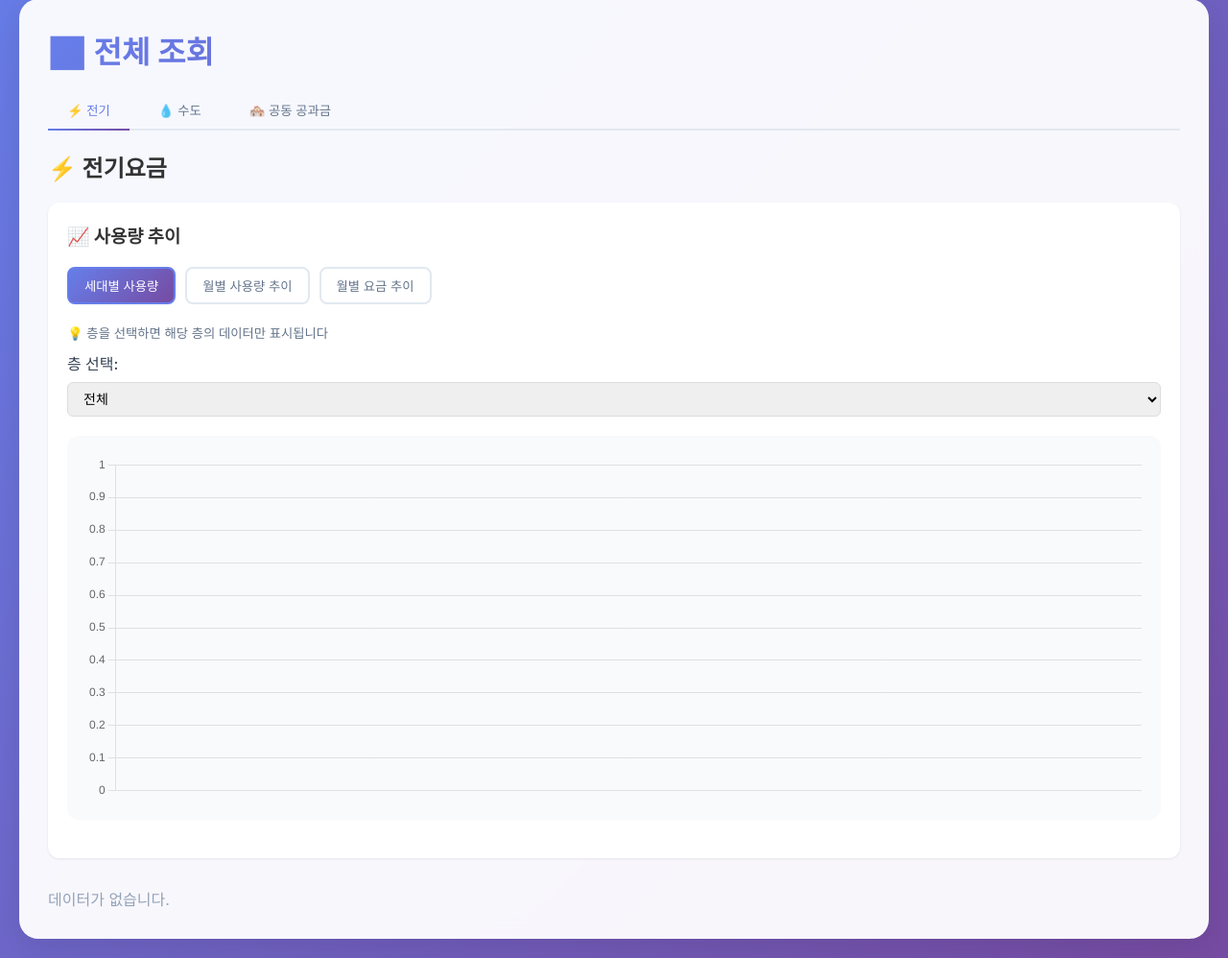
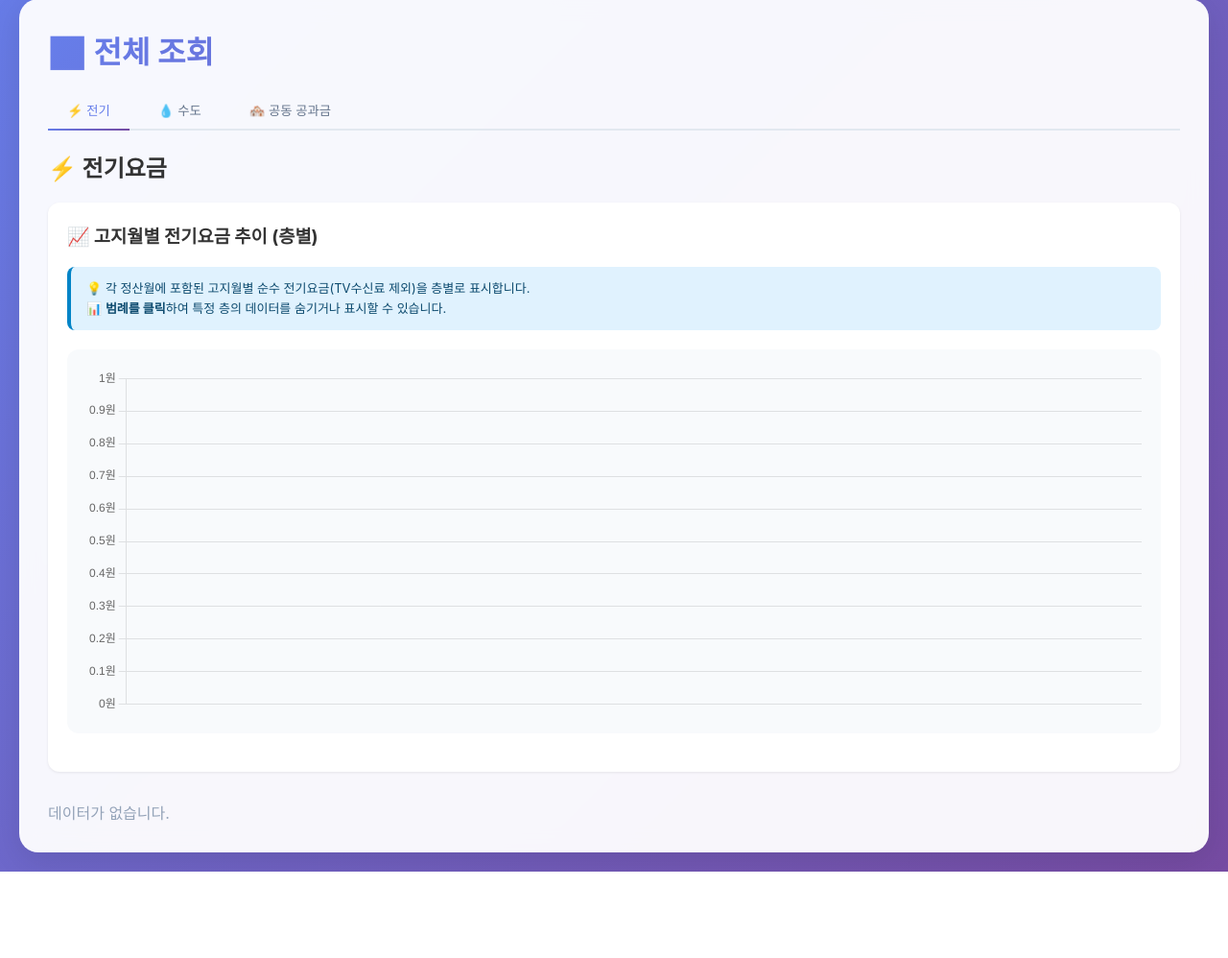
Before and after one commit to InFinity-dev/BillCalculator, a Flask app: page /view in a window 1280 px wide. Shown: the part 105-1103 px from the top of the page at 96% size. After the commit the page ends 1013 px from the top, so only its background shows below. Run offline with Flask 3, Linux system fonts and the light colour scheme.

Commit message:
조회 페이지 시각화 개선 - 전기요금 고지 월별 요금만 남김 정산 페이지 UI 개선 - Step 2 UI 개선 : 세대 비고 정보 표기

```diff
--- a/app.py
+++ b/app.py
@@ -917,6 +917,8 @@ def calculate_common():
 # ======================================================
 # Views / Delete
 # ======================================================
+# app.py의 view_bills 라우트를 다음과 같이 수정하세요
+
 @app.route('/view')
 def view_bills():
     view_type = request.args.get('view', 'month')
@@ -944,7 +946,7 @@ def view_bills():
             'tv_fee_total': float(b.tv_fee_total or 0),
             'billing_months_count': b.billing_months_count or 1,
             'monthly_details': b.monthly_details or [],
-            'details': [  # ★ 새로 추가: 세대별 상세 정보
+            'details': [
                 {
                     'unit_name': d.unit.unit_name,
                     'usage_amount': float(d.usage_amount),
@@ -1046,19 +1048,29 @@ def invoice_combination():
     common_bills = CommonBill.query.order_by(CommonBill.billing_month.desc(), CommonBill.id.desc()).all()
     combinations = InvoiceCombination.query.order_by(InvoiceCombination.created_at.desc()).all()
     units = Unit.query.filter_by(is_vacant=False).order_by(Unit.floor_id, Unit.unit_name).all()
+    floors = Floor.query.order_by(Floor.floor_number).all()  # 층 정보 추가
 
     units_json = [{
         'id': u.id,
+        'floor_id': u.floor_id,
         'unit_name': u.unit_name,
+        'memo': u.memo or '',  # 세대 비고 추가
         'is_vacant': u.is_vacant
     } for u in units]
+
+    floors_json = [{
+        'id': f.id,
+        'floor_number': f.floor_number,
+        'name': f.name or ''
+    } for f in floors]
 
     return render_template('invoice.html',
                            electric_bills=electric_bills,
                            water_bills=water_bills,
                            common_bills=common_bills,
                            combinations=combinations,
-                           units=units_json)
+                           units=units_json,
+                           floors=floors_json)
 
 
 @app.route('/invoice/create', methods=['POST'])
--- a/templates/invoice_print.html
+++ b/templates/invoice_print.html
@@ -262,14 +262,14 @@
                     {% if invoice.additional_charges %}
                         {% for charge in invoice.additional_charges %}
                         <tr>
-                            <td class="additional-item">{{ charge.description }}</td>
+                            <td class="additional-item">기타 - {{ charge.description }}</td>
                             <td class="amount" style="color:#c53030;">{{ "{:,.0f}".format(charge.amount) }}원</td>
                         </tr>
                         {% endfor %}
                     {% endif %}
 
                     <tr class="total-row">
-                        <td>이 청구금액</td>
+                        <td>총 청구금액</td>
                         <td class="amount">{{ "{:,.0f}".format(invoice.total_amount) }}원</td>
                     </tr>
                 </tbody>
--- a/templates/invoice_view.html
+++ b/templates/invoice_view.html
@@ -50,7 +50,7 @@
             <th>전기요금</th>
             <th>수도요금</th>
             <th>공동공과금</th>
-            <th>특별 추가금</th>
+            <th>기타</th>
             <th style="background: #fef3c7;">최종 청구금액</th>
             <th>세대 메모</th>
         </tr>
@@ -143,7 +143,7 @@
     <p style="color: #1e40af;">
         💡 <strong>안내:</strong>
         각 항목별 금액은 10원 단위로 올림 처리되어 있습니다.
-        특별 추가금은 세대별로 개별 부과된 항목입니다.
+        기타 항목은 세대별로 개별 부과된 항목입니다.
         인쇄용 보기에서는 세대별로 잘라서 배부할 수 있는 형식으로 출력됩니다.
     </p>
 </div>
--- a/templates/view.html
+++ b/templates/view.html
@@ -12,52 +12,19 @@
     border-radius: 12px;
   }
 
-  .chart-selector {
-    display: flex;
-    gap: 10px;
-    margin-bottom: 20px;
-    flex-wrap: wrap;
+  .chart-info {
+    background: #e0f2fe;
+    padding: 12px 16px;
+    border-radius: 8px;
+    margin-bottom: 15px;
+    border-left: 4px solid #0284c7;
   }
 
-  .chart-btn {
-    padding: 8px 16px;
-    border: 2px solid #e2e8f0;
-    background: white;
-    border-radius: 8px;
-    cursor: pointer;
-    font-weight: 500;
-    transition: all 0.3s ease;
-    color: #64748b;
-  }
-
-  .chart-btn.active {
-    background: linear-gradient(135deg, #667eea, #764ba2);
-    color: white;
-    border-color: #667eea;
-  }
-
-  .chart-btn:hover {
-    border-color: #667eea;
-  }
-
-  .chart-legend {
-    display: flex;
-    gap: 15px;
-    flex-wrap: wrap;
-    margin-top: 15px;
-    font-size: 12px;
-  }
-
-  .legend-item {
-    display: flex;
-    align-items: center;
-    gap: 6px;
-  }
-
-  .legend-color {
-    width: 12px;
-    height: 12px;
-    border-radius: 2px;
+  .chart-info p {
+    margin: 0;
+    color: #0c4a6e;
+    font-size: 13px;
+    line-height: 1.6;
   }
 </style>
 {% endblock %}
@@ -77,26 +44,18 @@
 
   <!-- 전기 그래프 섹션 -->
   <div style="background:white;padding:20px;border-radius:12px;margin-bottom:30px;box-shadow:0 1px 3px rgba(0,0,0,0.08);">
-    <h3>📈 사용량 추이</h3>
+    <h3>📈 고지월별 전기요금 추이 (층별)</h3>
 
-    <div class="chart-selector">
-      <button class="chart-btn active" onclick="switchElectricChart('usage')">세대별 사용량</button>
-      <button class="chart-btn" onclick="switchElectricChart('trend')">월별 사용량 추이</button>
-      <button class="chart-btn" onclick="switchElectricChart('cost')">월별 요금 추이</button>
-    </div>
-    <small style="color:#64748b;display:block;margin-bottom:10px;">💡 층을 선택하면 해당 층의 데이터만 표시됩니다</small>
-    <div style="margin-bottom:15px;">
-      <label style="font-weight:500;margin-right:10px;">층 선택:</label>
-      <select id="electricFloorFilter" onchange="updateElectricChart(currentElectricChartType)" style="padding:8px 12px;border:1px solid #ddd;border-radius:6px;font-size:14px;">
-        <option value="">전체</option>
-      </select>
+    <div class="chart-info">
+      <p>
+        💡 각 정산월에 포함된 고지월별 순수 전기요금(TV수신료 제외)을 층별로 표시합니다.<br>
+        📊 <strong>범례를 클릭</strong>하여 특정 층의 데이터를 숨기거나 표시할 수 있습니다.
+      </p>
     </div>
 
     <div class="chart-container">
       <canvas id="electricChart"></canvas>
     </div>
-
-    <div class="chart-legend" id="electricLegend"></div>
   </div>
 
   <!-- 전기요금 목록 -->
@@ -114,8 +73,6 @@
     <div class="chart-container">
       <canvas id="waterChart"></canvas>
     </div>
-
-    <div class="chart-legend" id="waterLegend"></div>
   </div>
 
   <!-- 수도요금 목록 -->
@@ -146,7 +103,6 @@ const commonBills = {{ (common_bills_json|default([]))|tojson }};
 
 let electricChart = null;
 let waterChart = null;
-let currentElectricChartType = 'usage';
 
 // 색상 팔레트
 const colors = [
@@ -155,159 +111,88 @@ const colors = [
   '#a8edea', '#fed6e3', '#ff9671', '#ffd93d'
 ];
 
-// 전기 차트 데이터 준비
-function prepareElectricChartData(type) {
-  if (type === 'usage') {
-    return prepareElectricUsageData();
-  } else if (type === 'trend') {
-    return prepareElectricTrendData();
-  } else if (type === 'cost') {
-    return prepareElectricCostData();
-  }
-}
-
-// 선택된 층 필터 가져오기
-function getSelectedFloor() {
-  return document.getElementById('electricFloorFilter').value;
-}
-
-// 세대별 사용량 (최근 정산 기준)
-function prepareElectricUsageData() {
+// 전기 차트 데이터 준비 (층별 고지월 전기요금 추이)
+function prepareElectricChartData() {
   if (electricBills.length === 0) {
     return { labels: [], datasets: [] };
   }
 
-  const selectedFloor = getSelectedFloor();
+  // 층별로 그룹화
+  const floorDataMap = new Map(); // key: floor_id, value: { floor_name, monthlyData: Map }
 
-  // 최근 정산 선택
-  let latestBill = electricBills[0];
-  if (selectedFloor) {
-    latestBill = electricBills.find(b => b.floor_id == selectedFloor) || electricBills[0];
-  }
+  electricBills.forEach(bill => {
+    const floorId = bill.floor_id;
+    const floorName = bill.floor_name || `층 ${floorId}`;
 
-  // 실제 데이터베이스 구조에서 가져온 세대별 사용량
-  // 백엔드에서 electric_bills_detail 데이터를 함께 제공해야 함
-  const details = latestBill.details || [];
-  const labels = details.map(d => d.unit_name);
-  const usage = details.map(d => parseFloat(d.usage_amount) || 0);
+    if (!floorDataMap.has(floorId)) {
+      floorDataMap.set(floorId, {
+        floor_name: floorName,
+        monthlyData: new Map() // key: 'YYYY-MM', value: amount
+      });
+    }
 
-  if (labels.length === 0) {
+    const floorData = floorDataMap.get(floorId);
+
+    // 해당 층의 고지월별 데이터 추출
+    if (bill.monthly_details && Array.isArray(bill.monthly_details)) {
+      bill.monthly_details.forEach(detail => {
+        if (detail.month) {
+          const monthKey = detail.month.substring(0, 7);
+          const amount = parseFloat(detail.amount || 0);
+
+          // 동일 고지월이 여러 정산에 포함된 경우 합산
+          if (floorData.monthlyData.has(monthKey)) {
+            floorData.monthlyData.set(monthKey, floorData.monthlyData.get(monthKey) + amount);
+          } else {
+            floorData.monthlyData.set(monthKey, amount);
+          }
+        }
+      });
+    }
+  });
+
+  // 모든 고지월 수집 및 정렬
+  const allMonths = new Set();
+  floorDataMap.forEach(floorData => {
+    floorData.monthlyData.forEach((amount, month) => {
+      allMonths.add(month);
+    });
+  });
+  const sortedMonths = Array.from(allMonths).sort();
+
+  if (sortedMonths.length === 0) {
     return { labels: [], datasets: [] };
   }
 
-  return {
-    labels: labels,
-    datasets: [{
-      label: `${latestBill.billing_month.slice(0, 7)} 사용량 (kWh)`,
-      data: usage,
-      backgroundColor: colors.slice(0, usage.length),
-      borderColor: colors.slice(0, usage.length),
-      borderWidth: 2,
-      borderRadius: 8,
-      tension: 0.4
-    }]
-  };
-}
+  // 층별 데이터셋 생성
+  const datasets = [];
+  let colorIndex = 0;
 
-// 월별 사용량 추이 (세대별)
-function prepareElectricTrendData() {
-  if (electricBills.length === 0) {
-    return { labels: [], datasets: [] };
-  }
+  floorDataMap.forEach((floorData, floorId) => {
+    const data = sortedMonths.map(month => {
+      return floorData.monthlyData.get(month) || 0;
+    });
 
-  const selectedFloor = getSelectedFloor();
+    datasets.push({
+      label: floorData.floor_name,
+      data: data,
+      borderColor: colors[colorIndex % colors.length],
+      backgroundColor: colors[colorIndex % colors.length] + '30',
+      borderWidth: 3,
+      tension: 0.4,
+      fill: false,
+      pointRadius: 5,
+      pointBackgroundColor: colors[colorIndex % colors.length],
+      pointBorderColor: '#fff',
+      pointBorderWidth: 2
+    });
 
-  // 층별 필터링
-  let filteredBills = selectedFloor
-    ? electricBills.filter(b => b.floor_id == selectedFloor)
-    : electricBills;
-
-  if (filteredBills.length === 0) {
-    return { labels: [], datasets: [] };
-  }
-
-  // 월별 정렬
-  const sortedBills = filteredBills.sort((a, b) =>
-    new Date(a.billing_month) - new Date(b.billing_month)
-  );
-
-  const months = sortedBills.map(b => b.billing_month.slice(0, 7));
-
-  // 모든 세대명 수집
-  const allUnits = new Set();
-  sortedBills.forEach(bill => {
-    (bill.details || []).forEach(d => allUnits.add(d.unit_name));
+    colorIndex++;
   });
 
-  // 세대별 데이터셋 생성
-  const datasets = Array.from(allUnits).map((unitName, idx) => ({
-    label: unitName,
-    data: sortedBills.map(bill => {
-      const detail = (bill.details || []).find(d => d.unit_name === unitName);
-      return detail ? parseFloat(detail.usage_amount) : 0;
-    }),
-    borderColor: colors[idx % colors.length],
-    backgroundColor: colors[idx % colors.length] + '20',
-    borderWidth: 2,
-    tension: 0.4,
-    fill: false,
-    pointRadius: 4
-  }));
-
   return {
-    labels: months,
+    labels: sortedMonths,
     datasets: datasets
-  };
-}
-
-// 월별 요금 추이
-function prepareElectricCostData() {
-  if (electricBills.length === 0) {
-    return { labels: [], datasets: [] };
-  }
-
-  const selectedFloor = getSelectedFloor();
-
-  let filteredBills = selectedFloor
-    ? electricBills.filter(b => b.floor_id == selectedFloor)
-    : electricBills;
-
-  if (filteredBills.length === 0) {
-    return { labels: [], datasets: [] };
-  }
-
-  const sortedBills = filteredBills.sort((a, b) =>
-    new Date(a.billing_month) - new Date(b.billing_month)
-  );
-
-  const months = sortedBills.map(b => b.billing_month.slice(0, 7));
-  const amounts = sortedBills.map(b => parseFloat(b.total_amount) || 0);
-  const tvFees = sortedBills.map(b => parseFloat(b.tv_fee_total) || 0);
-
-  return {
-    labels: months,
-    datasets: [
-      {
-        label: '전기요금',
-        data: amounts,
-        borderColor: colors[0],
-        backgroundColor: colors[0] + '30',
-        borderWidth: 2,
-        tension: 0.4,
-        fill: true,
-        pointRadius: 5
-      },
-      {
-        label: 'TV수신료',
-        data: tvFees,
-        borderColor: colors[1],
-        backgroundColor: colors[1] + '30',
-        borderWidth: 2,
-        tension: 0.4,
-        fill: true,
-        pointRadius: 4
-      }
-    ]
   };
 }
 
@@ -343,78 +228,47 @@ function prepareWaterChartData() {
 }
 
 // 전기 차트 생성/업데이트
-function updateElectricChart(type) {
-  currentElectricChartType = type;
+function updateElectricChart() {
   const ctx = document.getElementById('electricChart').getContext('2d');
-  const data = prepareElectricChartData(type);
+  const data = prepareElectricChartData();
 
   // 기존 차트 파괴
   if (electricChart) {
     electricChart.destroy();
   }
 
-  const chartType = (type === 'usage') ? 'bar' : 'line';
-
   electricChart = new Chart(ctx, {
-    type: chartType,
-    data: data,
-    options: {
-      responsive: true,
-      maintainAspectRatio: false,
-      plugins: {
-        legend: {
-          display: true,
-          position: 'top'
-        },
-        tooltip: {
-          backgroundColor: 'rgba(0,0,0,0.8)',
-          padding: 12,
-          titleFont: { size: 14 },
-          bodyFont: { size: 12 },
-          callbacks: {
-            label: function(context) {
-              return context.dataset.label + ': ' + Math.round(context.parsed.y).toLocaleString() +
-                (type === 'usage' ? 'kWh' : '원');
-            }
-          }
-        }
-      },
-      scales: {
-        y: {
-          beginAtZero: true,
-          ticks: {
-            callback: function(value) {
-              return value.toLocaleString();
-            }
-          }
-        }
-      }
-    }
-  });
-
-  // 범례 업데이트
-  updateLegend('electricLegend', data.datasets);
-}
-
-// 수도 차트 생성
-function updateWaterChart() {
-  const ctx = document.getElementById('waterChart').getContext('2d');
-  const data = prepareWaterChartData();
-
-  if (waterChart) {
-    waterChart.destroy();
-  }
-
-  waterChart = new Chart(ctx, {
     type: 'line',
     data: data,
     options: {
       responsive: true,
       maintainAspectRatio: false,
+      interaction: {
+        mode: 'index',
+        intersect: false,
+      },
       plugins: {
         legend: {
           display: true,
-          position: 'top'
+          position: 'top',
+          onClick: function(e, legendItem, legend) {
+            // 기본 레전드 클릭 동작 사용
+            const index = legendItem.datasetIndex;
+            const chart = legend.chart;
+            const meta = chart.getDatasetMeta(index);
+
+            // 데이터셋 표시/숨김 토글
+            meta.hidden = meta.hidden === null ? !chart.data.datasets[index].hidden : null;
+
+            chart.update();
+          },
+          labels: {
+            usePointStyle: true,
+            padding: 15,
+            font: {
+              size: 13
+            }
+          }
         },
         tooltip: {
           backgroundColor: 'rgba(0,0,0,0.8)',
@@ -440,26 +294,51 @@ function updateWaterChart() {
       }
     }
   });
-
-  updateLegend('waterLegend', data.datasets);
 }
 
-// 범례 업데이트
-function updateLegend(elementId, datasets) {
-  const legend = document.getElementById(elementId);
-  legend.innerHTML = datasets.map((ds, idx) => `
-    <div class="legend-item">
-      <div class="legend-color" style="background-color: ${ds.borderColor || ds.backgroundColor}"></div>
-      <span>${ds.label}</span>
-    </div>
-  `).join('');
-}
+// 수도 차트 생성
+function updateWaterChart() {
+  const ctx = document.getElementById('waterChart').getContext('2d');
+  const data = prepareWaterChartData();
 
-// 차트 버튼 업데이트
-function switchElectricChart(type) {
-  document.querySelectorAll('.chart-btn').forEach(btn => btn.classList.remove('active'));
-  event.target.classList.add('active');
-  updateElectricChart(type);
+  if (waterChart) {
+    waterChart.destroy();
+  }
+
+  waterChart = new Chart(ctx, {
+    type: 'line',
+    data: data,
+    options: {
+      responsive: true,
+      maintainAspectRatio: false,
+      plugins: {
+        legend: {
+          display: false
+        },
+        tooltip: {
+          backgroundColor: 'rgba(0,0,0,0.8)',
+          padding: 12,
+          titleFont: { size: 14 },
+          bodyFont: { size: 12 },
+          callbacks: {
+            label: function(context) {
+              return context.dataset.label + ': ' + Math.round(context.parsed.y).toLocaleString() + '원';
+            }
+          }
+        }
+      },
+      scales: {
+        y: {
+          beginAtZero: true,
+          ticks: {
+            callback: function(value) {
+              return value.toLocaleString() + '원';
+            }
+          }
+        }
+      }
+    }
+  });
 }
 
 // 전기요금 목록 렌더링
@@ -590,24 +469,10 @@ async function deleteBill(type, id) {
 }
 
 // 초기 렌더링
-renderFloorFilter();
 renderElectric();
 renderWater();
 renderCommon();
-updateElectricChart('usage');
+updateElectricChart();
 updateWaterChart();
-
-// 층 필터 드롭다운 채우기
-function renderFloorFilter() {
-  const select = document.getElementById('electricFloorFilter');
-  const floors = [...new Set(electricBills.map(b => ({ id: b.floor_id, name: b.floor_name })))];
-
-  floors.forEach(floor => {
-    const option = document.createElement('option');
-    option.value = floor.id;
-    option.textContent = floor.name;
-    select.appendChild(option);
-  });
-}
 </script>
 {% endblock %}
```
Also changed, not shown: templates/invoice.html (+103 -20 lines).
